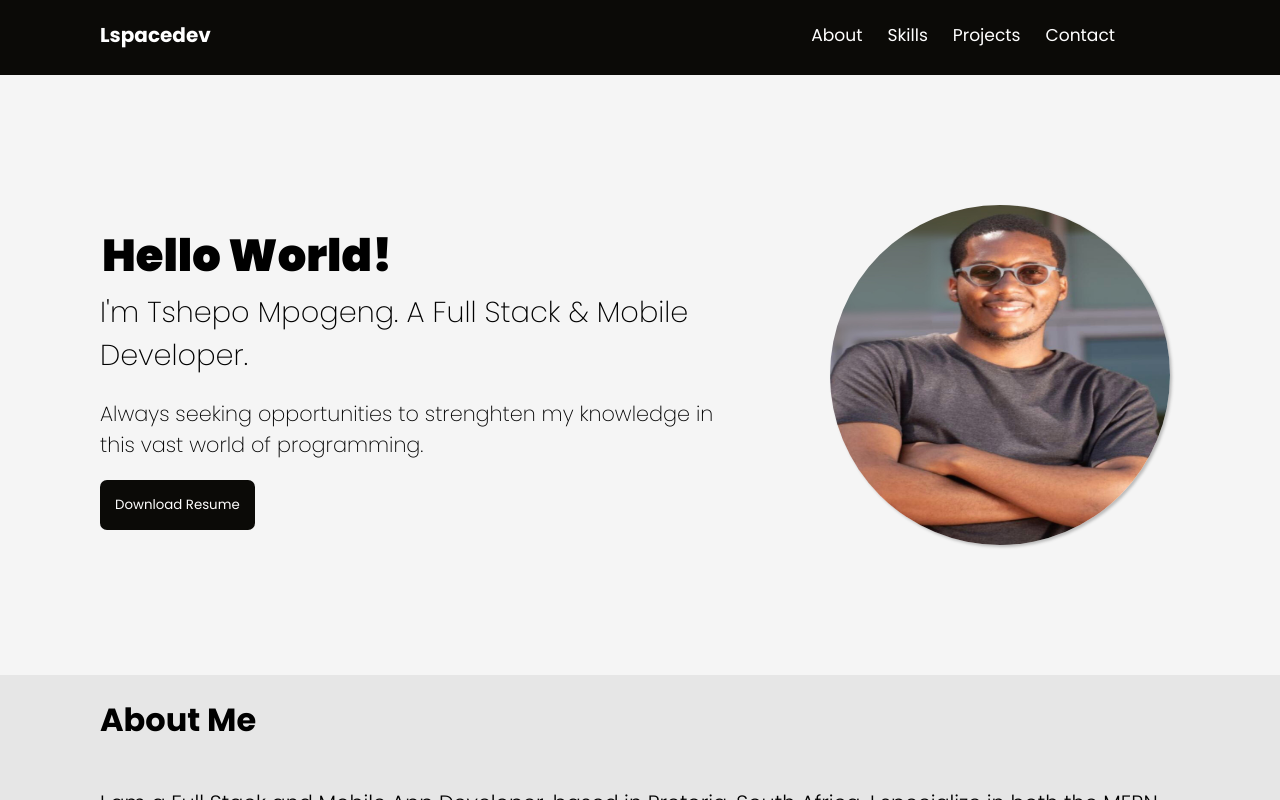
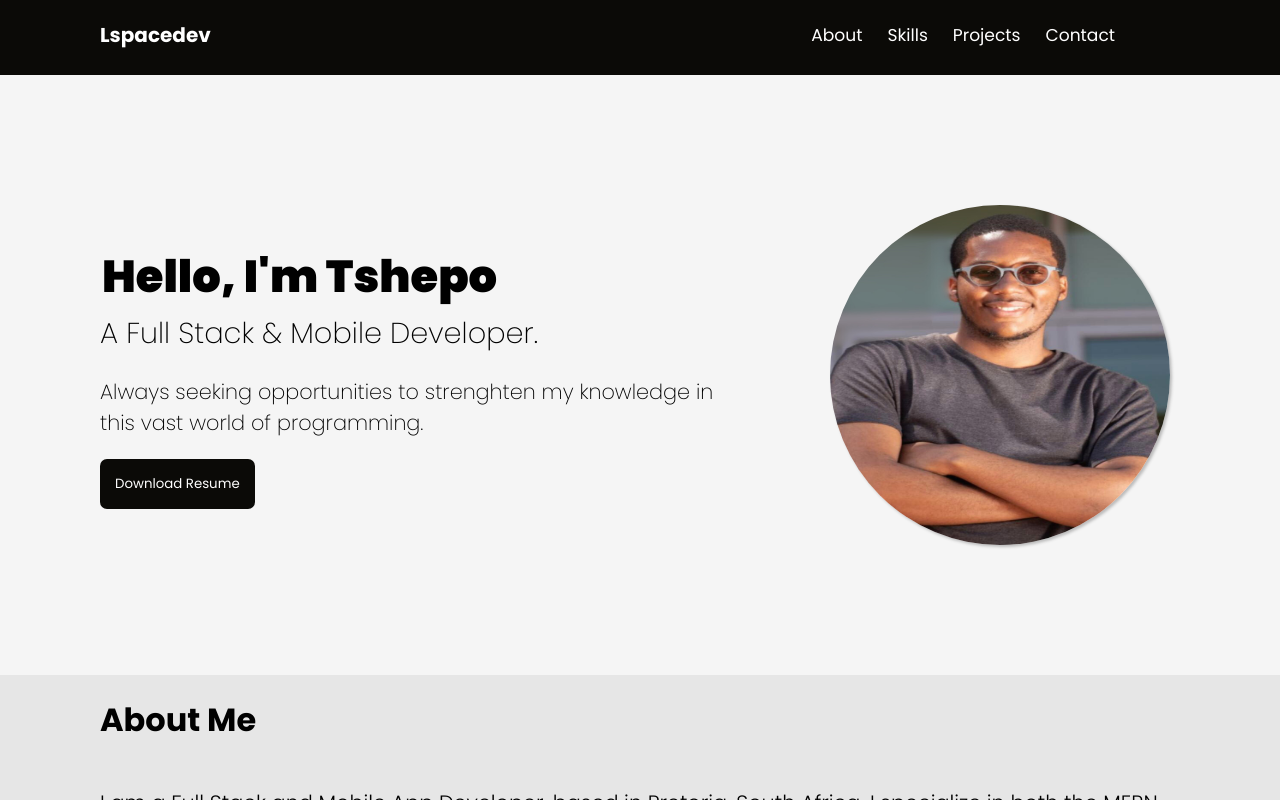
Before and after one commit to Lspacedev/portfolio_site, a React (Vite) app: page / in a window 1280 px wide. Built offline with nearby package versions, Linux system fonts and the light colour scheme.

Commit message:
updated hero section

```diff
--- a/src/components/Hero.jsx
+++ b/src/components/Hero.jsx
@@ -11,7 +11,7 @@ function Hero() {
               fontSize: "2.8rem",
             }}
           >
-            Hello World!
+            Hello, I'm Tshepo
           </h2>
 
           <h2
@@ -21,7 +21,7 @@ function Hero() {
               fontSize: "1.8rem",
             }}
           >
-            I'm Tshepo Mpogeng. A Full Stack & Mobile Developer.
+            A Full Stack & Mobile Developer.
           </h2>
         </div>
         <p style={{ fontWeight: 200 }}>
```
